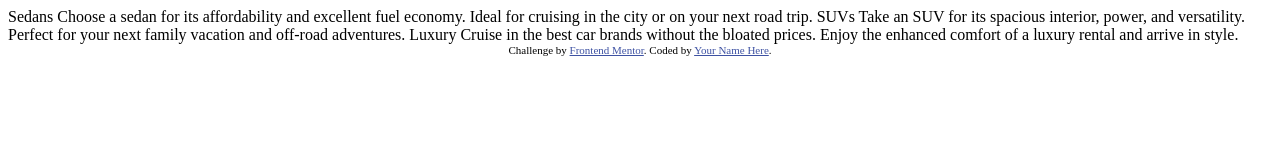
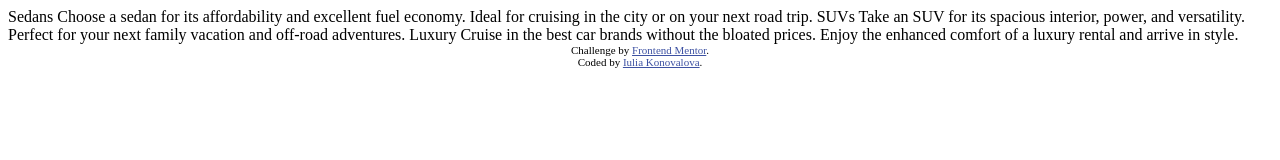
Before and after one commit to IuliiaKonovalova/frontend-mentor-3-column-preview-card-component-main, a plain HTML site: page index.html in a window 1280 px wide. Drawn offline with Linux system fonts and the light colour scheme.

Commit message:
Add markdown and links to the credits section

```diff
--- a/index.html
+++ b/index.html
@@ -13,7 +13,6 @@
 
   <title>Frontend Mentor | 3-column preview card component</title>
 
-  <!-- Feel free to remove these styles or customise in your own stylesheet 👍 -->
   <style>
     .attribution {
       font-size: 11px;
@@ -39,11 +38,21 @@
   Luxury
   Cruise in the best car brands without the bloated prices. Enjoy the enhanced comfort of a luxury
   rental and arrive in style.
+  <!--Footer-->
+  <footer>
 
-  <div class="attribution">
-    Challenge by <a href="https://www.frontendmentor.io?ref=challenge" target="_blank">Frontend Mentor</a>.
-    Coded by <a href="#">Your Name Here</a>.
-  </div>
+    <!--Credits-->
+    <div class="attribution">
+      <div class="credits_frontend-mentor">
+        Challenge by <a href="https://www.frontendmentor.io?ref=challenge" rel="noopener" target="_blank">Frontend
+          Mentor</a>.
+      </div>
+      <div class="">
+        Coded by <a href="https://github.com/IuliiaKonovalova" rel="noopener" target="_blank">Iulia Konovalova</a>.
+      </div>
+    </div>
+
+  </footer>
 </body>
 
 </html>
```
